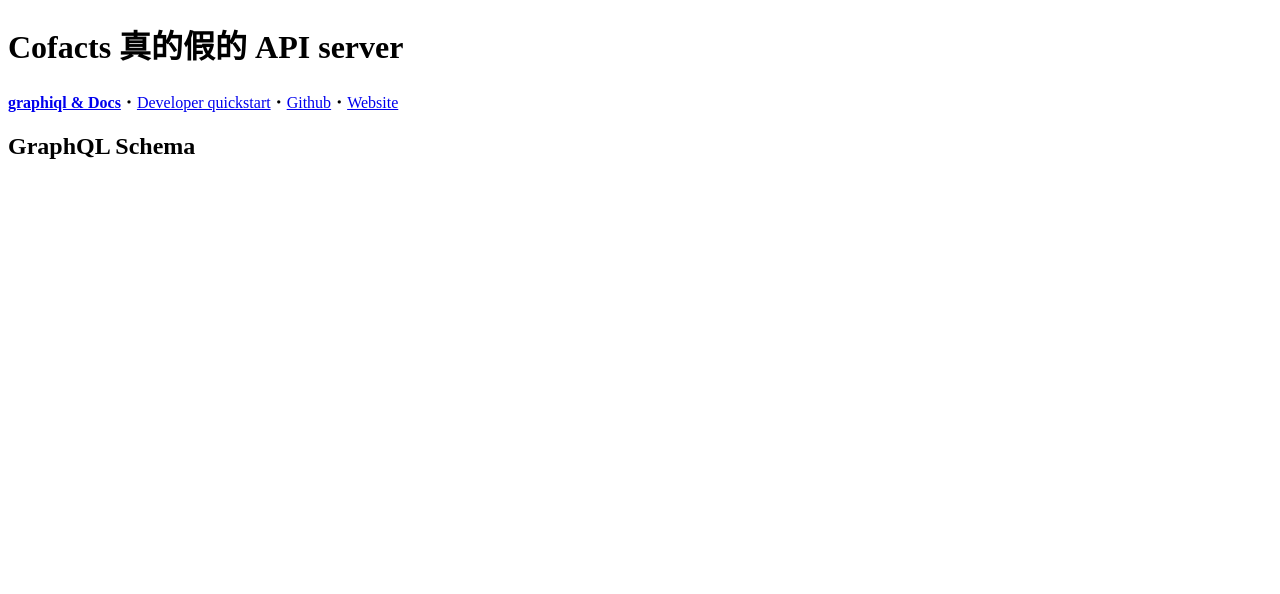
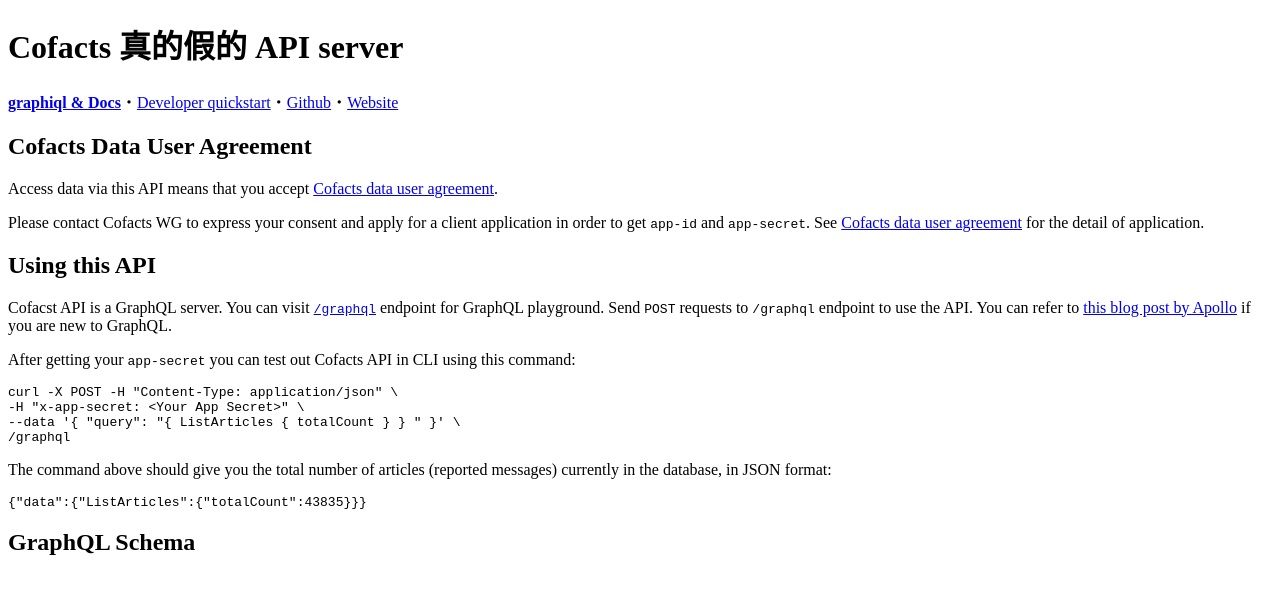
Before and after one commit to cofacts/rumors-api, a website: page src/jade/index.jade in a window 1280 px wide. Drawn offline with nearby package versions, Linux system fonts and the light colour scheme; files that its build step writes are made by us from their sources.

Commit message:
Update index to add links to user agreement & usage demostration

```diff
--- a/src/jade/index.jade
+++ b/src/jade/index.jade
@@ -16,15 +16,30 @@
       a(href="http://cofacts.org") Website
 
 
-    if license
-      h2 Terms of Use
-      p
-      | Data provided by this API is distributed under CC BY-SA 4.0 license.
-      | You must agree with the #[a(href="") data license]
-      | and conform the attribution share-alike conditions in order to use the data provided by this API.
-      p As a Cofacts API user, you must send following HTTP header and value to the API to express your consent:
-      code
-        pre x-accept-license: #{license}
+    h2 Cofacts Data User Agreement
+    p
+    | Access data via this API means that you accept #[a(href="https://github.com/cofacts/rumors-api/blob/master/LEGAL.md") Cofacts data user agreement].
+    p
+    | Please contact Cofacts WG to express your consent and apply for a client application in order to get #[code app-id] and #[code app-secret].
+    | See #[a(href="https://github.com/cofacts/rumors-api/blob/master/LEGAL.md") Cofacts data user agreement] for the detail of application.
+
+    h2 Using this API
+    p
+    | Cofacst API is a GraphQL server.
+    | You can visit #[a(href="/graphql") #[code /graphql]] endpoint for GraphQL playground.
+    | Send #[code POST] requests to #[code /graphql] endpoint to use the API.
+    | You can refer to #[a(href="https://www.apollographql.com/blog/4-simple-ways-to-call-a-graphql-api-a6807bcdb355/") this blog post by Apollo] if you are new to GraphQL.
+
+    p After getting your #[code app-secret] you can test out Cofacts API in CLI using this command:
+    pre.
+      curl -X POST -H "Content-Type: application/json" \
+      -H "x-app-secret: &lt;Your App Secret&gt;" \
+      --data '{ "query": "{ ListArticles { totalCount } } " }' \
+      #{hostName}/graphql
+
+    p The command above should give you the total number of articles (reported messages) currently in the database, in JSON format:
+    pre.
+      {"data":{"ListArticles":{"totalCount":43835}}}
 
     h2 GraphQL Schema
     code
```
